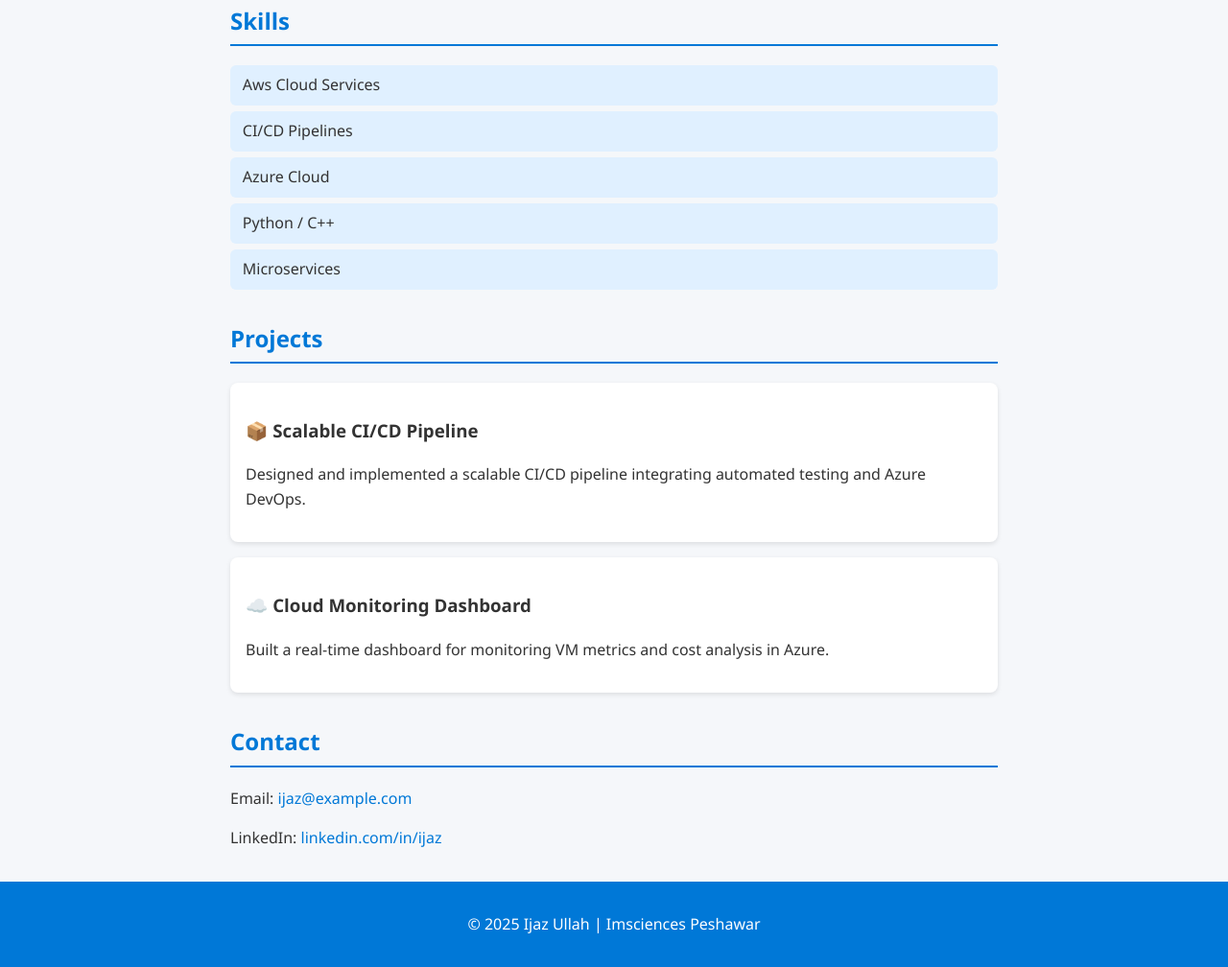
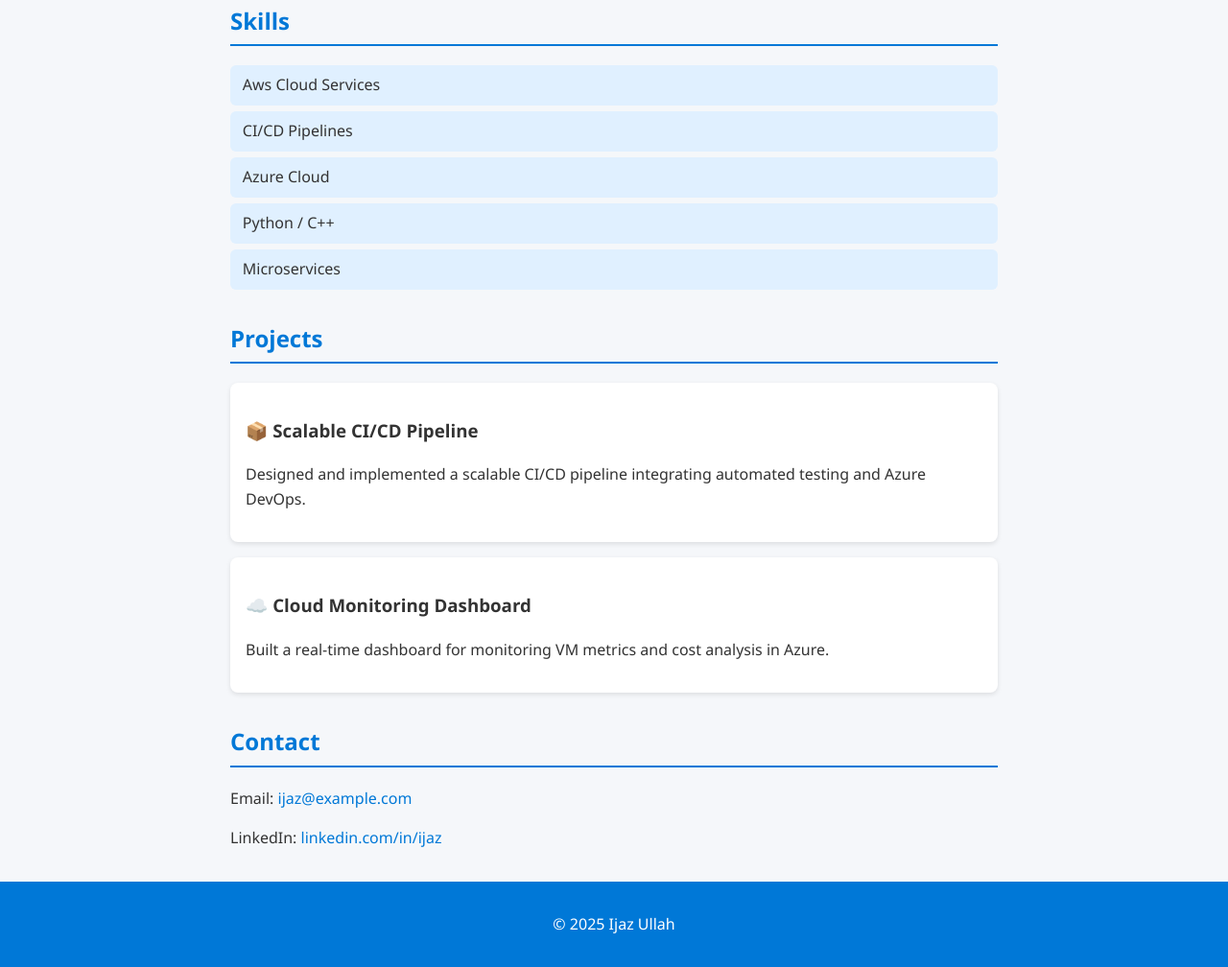
Before and after one commit to flair333/ijaz-portfolio, a plain HTML site: page index.html in a window 1280 px wide. Shown: the part 363-1371 px from the top of the page at 96% size. Drawn offline with Linux system fonts and the light colour scheme.

Commit message:
Initial commit: Add index.html, CSS, JS

```diff
--- a/index.html
+++ b/index.html
@@ -50,7 +50,7 @@
   </section>
 
   <footer>
-    <p>© 2025 Ijaz Ullah | Imsciences Peshawar</p>
+    <p>© 2025 Ijaz Ullah</p>
   </footer>
 </body>
 </html>
```
